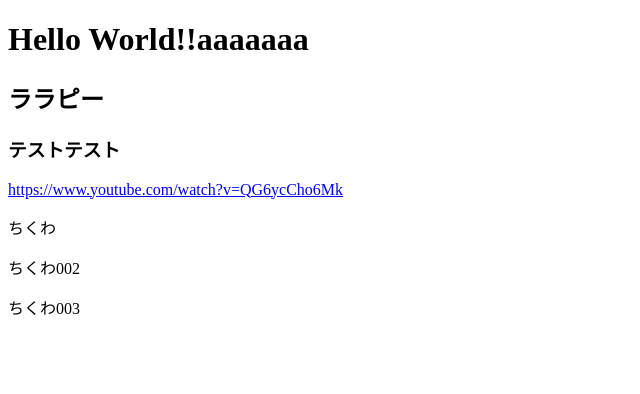
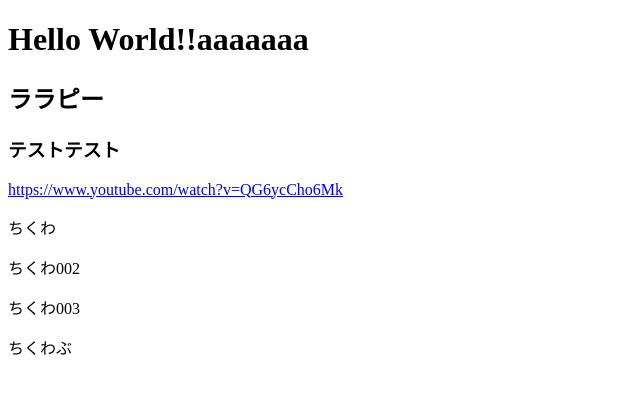
Before and after one commit to qssgroup2017/group, a plain HTML site: page index.html in a window 1280 px wide. Shown: the whole page, without its empty margins (0-640 px from the left). Drawn offline with Linux system fonts and the light colour scheme.

Commit message:
ちくわぶ

```diff
--- a/index.html
+++ b/index.html
@@ -11,6 +11,7 @@
     <p>ちくわ</p>
 		<p>ちくわ002</p>
 		<p>ちくわ003</p>
+    <p>ちくわぶ</p>
   </body>
 
 </html>
```
